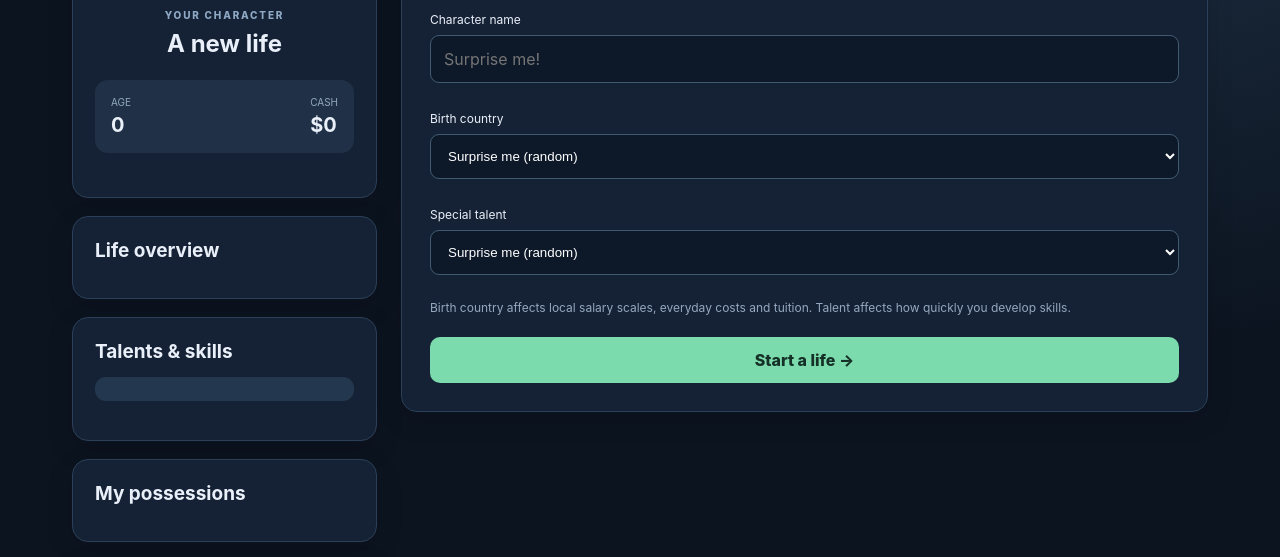
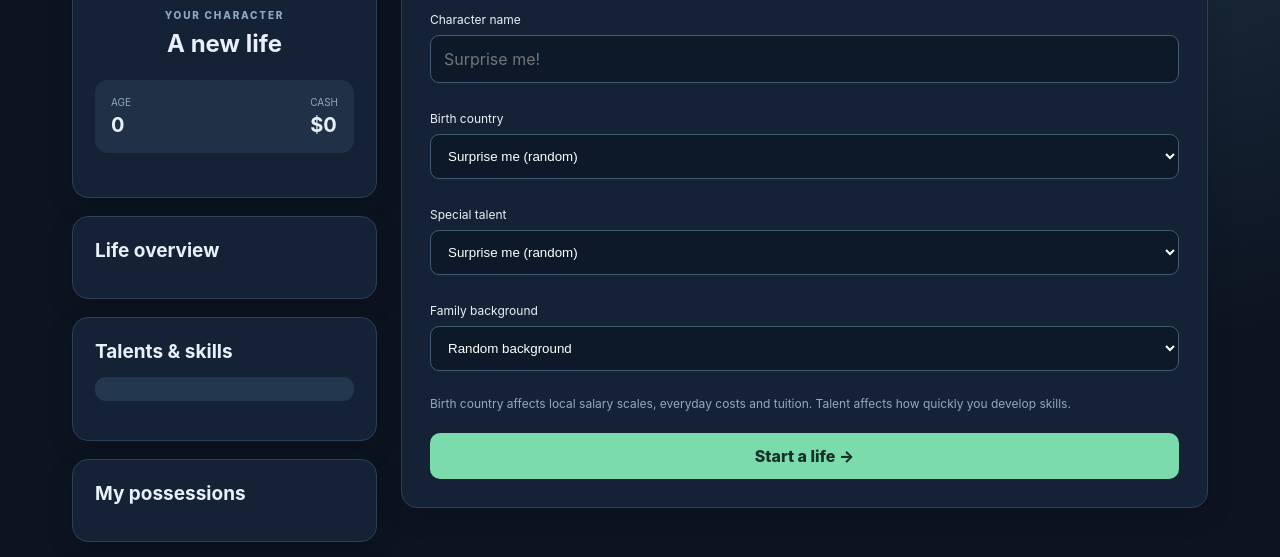
Before and after one commit to DayzdRB/LifeSim, a plain HTML site: page index.html in a window 1280 px wide. Shown: the part 235-792 px from the top of the page. Drawn offline with Linux system fonts and the light colour scheme.

Commit message:
Offer optional family class and royal birth in life creation

```diff
--- a/index.html
+++ b/index.html
@@ -43,6 +43,11 @@
           <input id="customName" maxlength="45" placeholder="Surprise me!" />
           <label for="countrySelect">Birth country</label><select id="countrySelect"><option value="">Random country</option></select>
           <label for="talentSelect">Special talent</label><select id="talentSelect"><option value="">Random talent</option></select>
+          <label for="backgroundSelect">Family background</label><select id="backgroundSelect">
+            <option value="">Random background</option><option value="Struggling">Struggling</option>
+            <option value="Working / middle class">Working / middle class</option>
+            <option value="Affluent">Affluent</option><option value="Royal household">Royal household (monarchies only)</option>
+          </select>
           <p class="muted small">Birth country affects local salary scales, everyday costs and tuition. Talent affects how quickly you develop skills.</p>
           <button id="start" class="primary">Start a life →</button>
         </div>
```
